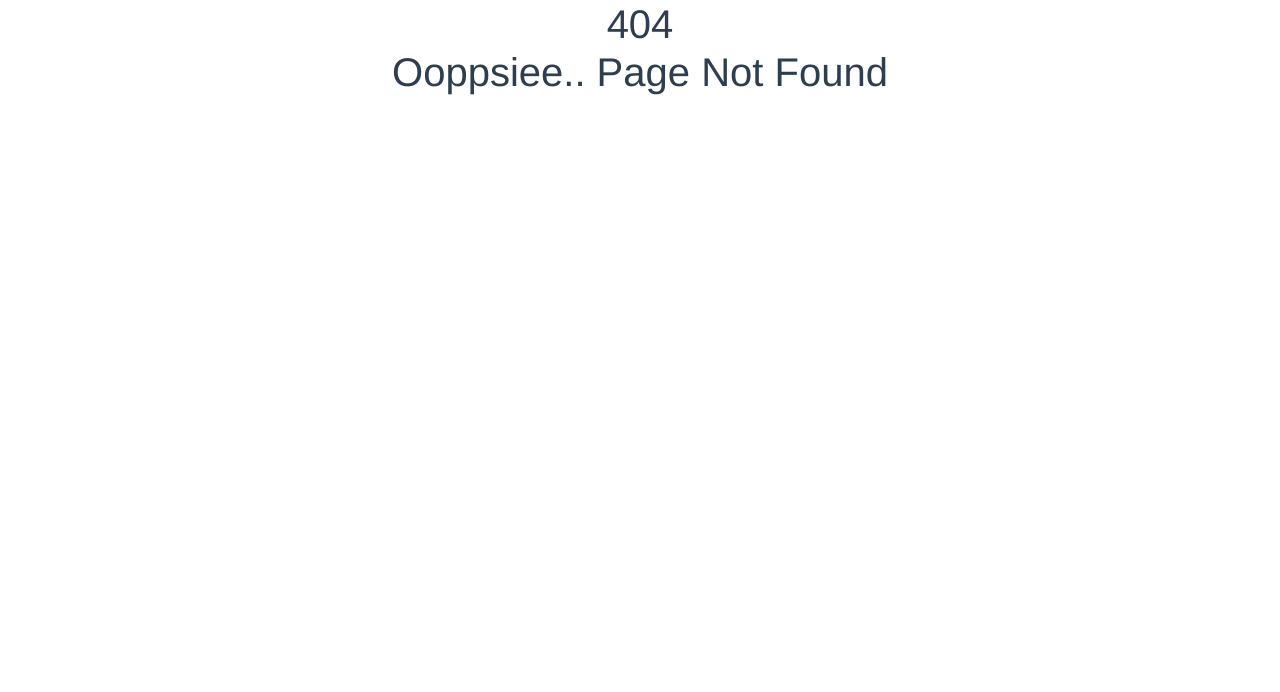
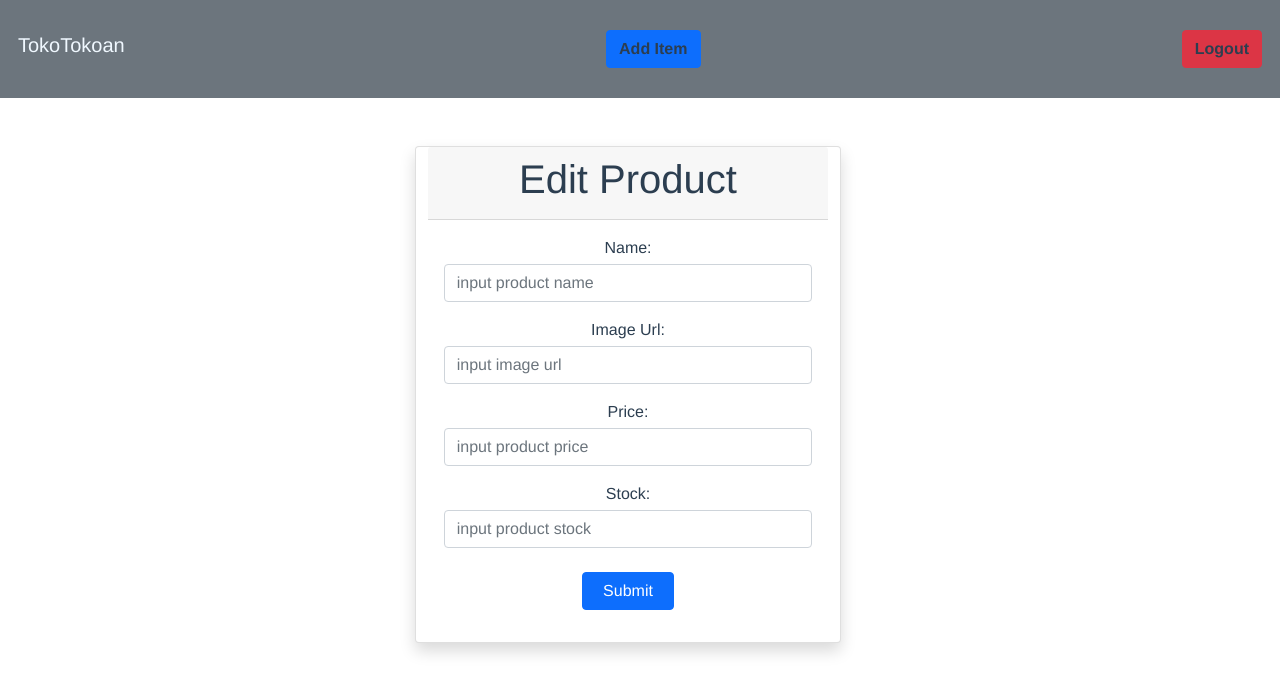
Before and after one commit to rmt-06-florence-fox/ecommerce_client_cms, a Vue app: page /edititem/1 in a window 1280 px wide. Before the commit this address had no page. Shown: the top 692 px of the page. Built offline with nearby package versions, Linux system fonts and the light colour scheme; no server answers; sample sign-in values are in the browser's storage.

Commit message:
finishing all features

```diff
--- a/public/index.html
+++ b/public/index.html
@@ -12,7 +12,7 @@
     <noscript>
       <strong>We're sorry but <%= htmlWebpackPlugin.options.title %> doesn't work properly without JavaScript enabled. Please enable it to continue.</strong>
     </noscript>
-    <div id="app" class="container-fluid"></div>
+    <div id="app"></div>
     <!-- built files will be auto injected -->
   </body>
 </html>
--- a/src/components/Navbar.vue
+++ b/src/components/Navbar.vue
@@ -1,9 +1,8 @@
 <template>
-    <div id="nav" class="navbar navbar-light bg-light justify-content-between text-col">
-      <router-link to="/products">Main Page</router-link>
-      <router-link to="/products/additem">Add Item</router-link>
-      <router-link to="/products/edititem">Edit Item</router-link>
-      <a href="#" @click="logout">Logout</a>
+    <div id="nav" class="navbar navbar-secondary bg-secondary justify-content-between text-col">
+      <router-link class="link" to="/products"><h5>TokoTokoan</h5></router-link>
+      <button class="btn btn-primary"><router-link class="link" to="/additem">Add Item</router-link></button>
+      <button class="btn btn-danger"><a href="#" class="link" @click="logout">Logout</a></button>
     </div>
 </template>
 
@@ -19,5 +18,14 @@ export default {
 </script>
 
 <style>
-
+  .link {
+    text-decoration: none;
+  }
+  .image {
+    width: 50px;
+    height: 50px;
+  }
+  h5 {
+    color: aliceblue;
+  }
 </style>
--- a/src/router/index.js
+++ b/src/router/index.js
@@ -5,17 +5,18 @@ import MainPage from '../views/MainPage.vue'
 import AddItem from '../views/AddItem.vue'
 import EditItem from '../views/EditItem.vue'
 import NotFoundPage from '../views/NotFound.vue'
+import ProductList from '../views/ProductList.vue'
 
 Vue.use(VueRouter)
 
 const routes = [
   {
-    path: '/',
+    path: '/login',
     name: 'Login',
     component: Login
   },
   {
-    path: '/products',
+    path: '/',
     name: 'MainPage',
     component: MainPage,
     children: [
@@ -25,9 +26,14 @@ const routes = [
         component: AddItem
       },
       {
-        path: 'edititem',
+        path: 'edititem/:id',
         name: 'EditItem',
         component: EditItem
+      },
+      {
+        path: 'products',
+        name: 'ProductList',
+        component: ProductList
       }
     ]
   },
--- a/src/store/index.js
+++ b/src/store/index.js
@@ -7,8 +7,16 @@ Vue.use(Vuex)
 
 export default new Vuex.Store({
   state: {
+    products: [],
+    product: []
   },
   mutations: {
+    fetchProduct (state, data) {
+      state.products = data
+    },
+    findProduct (state, data) {
+      state.product = data
+    }
   },
   actions: {
     login (context, payload) {
@@ -37,7 +45,7 @@ export default new Vuex.Store({
         }
       })
         .then(res => {
-          console.log(res)
+          context.commit('fetchProduct', res.data)
         })
         .catch(err => {
           console.log(err)
@@ -64,12 +72,27 @@ export default new Vuex.Store({
           console.log(err)
         })
     },
+    findProductById (context, id) {
+      return axios({
+        method: 'GET',
+        url: '/products/' + id,
+        headers: {
+          access_token: localStorage.getItem('access_token')
+        }
+      })
+    },
     editProduct (context, payload) {
       axios({
         method: 'PUT',
-        url: '/products' + payload.id,
+        url: '/products/' + payload.id,
         headers: {
           access_token: localStorage.getItem('access_token')
+        },
+        data: {
+          name: payload.name,
+          image_url: payload.image_url,
+          price: payload.price,
+          stock: payload.stock
         }
       })
         .then(res => {
@@ -80,16 +103,13 @@ export default new Vuex.Store({
         })
     },
     deleteProduct (context, id) {
-      axios({
+      return axios({
         method: 'DELETE',
         url: '/products/' + id,
         headers: {
           access_token: localStorage.getItem('access_token')
         }
       })
-        .then(res => {
-          router.push('/products')
-        })
     }
   },
   modules: {
--- a/src/views/EditItem.vue
+++ b/src/views/EditItem.vue
@@ -1,10 +1,82 @@
 <template>
-  <h1>Edit Item</h1>
+  <div class="container row justify-content-center mt-5">
+    <div class="card shadow col-4">
+      <div class="card-header">
+        <h1>Edit Product</h1>
+      </div>
+      <div class="card-body">
+        <form @submit.prevent="editProduct">
+          <div class="form-group">
+            <label for="name">Name:</label>
+            <input type="text" class="form-control mb-3 mt-1" v-model="name" placeholder="input product name">
+          </div>
+          <div class="form-group">
+            <label for="image_url">Image Url:</label>
+            <input type="text" class="form-control mb-3 mt-1" v-model="image_url" placeholder="input image url">
+          </div>
+          <div class="form-group">
+            <label for="price">Price:</label>
+            <input type="number" class="form-control mb-3 mt-1" v-model="price" placeholder="input product price">
+          </div>
+          <div class="form-group">
+            <label for="stock">Stock:</label>
+            <input type="number" class="form-control mb-3 mt-1" v-model="stock" placeholder="input product stock">
+          </div>
+          <div class="row mt-4">
+            <div class="">
+              <button type="submit" class="btn col-3 btn-primary mb-3">Submit</button>
+            </div>
+          </div>
+        </form>
+      </div>
+    </div>
+  </div>
 </template>
 
 <script>
 export default {
-  name: 'EditItem'
+  name: 'EditItem',
+  data () {
+    return {
+      name: '',
+      image_url: '',
+      price: '',
+      stock: ''
+    }
+  },
+  methods: {
+    findProduct () {
+      this.$store.dispatch('findProductById', this.$route.params.id)
+        .then(res => {
+          console.log(res)
+          this.name = res.data.name
+          this.image_url = res.data.image_url
+          this.price = res.data.price
+          this.stock = res.data.stock
+        })
+        .catch(err => {
+          console.log(err)
+        })
+    },
+    editProduct () {
+      const payload = {
+        id: this.$route.params.id,
+        name: this.name,
+        image_url: this.image_url,
+        price: this.price,
+        stock: this.stock
+      }
+      this.$store.dispatch('editProduct', payload)
+    }
+  },
+  computed: {
+    getItem () {
+      return this.$store.state.product
+    }
+  },
+  created () {
+    this.findProduct()
+  }
 }
 </script>
 
--- a/src/views/MainPage.vue
+++ b/src/views/MainPage.vue
@@ -1,5 +1,5 @@
 <template>
-  <div class="fill row">
+  <div class="row d-flex">
     <Navbar></Navbar>
     <router-view/>
   </div>
--- a/src/views/ProductList.vue
+++ b/src/views/ProductList.vue
@@ -1,17 +1,64 @@
 <template>
-
+  <div class="d-flex">
+    <div class="m-5" v-for="(product, i) in getProduct" :key="i">
+      <div class="card fit shadow mr-2">
+        <div class="card-header">
+          <img :src="product.image_url" class="img" alt="">
+        </div>
+        <div class="card-body row mr-5">
+          <div class="">
+            <h3>Name: {{ product.name }}</h3>
+            <h3>Product: {{ product.price }}</h3>
+            <h3>Stock: {{ product.stock }}</h3>
+          </div>
+          <div class="d-flex">
+            <button class="btn btn-primary m-2" @click.prevent="editProduct(product.id)">Edit</button>
+            <button class="btn btn-danger m-2" @click.prevent="deleteProduct(product.id)">Delete</button>
+          </div>
+        </div>
+      </div>
+    </div>
+  </div>
 </template>
 
 <script>
 export default {
+  name: 'ProductList',
   methods: {
     fetchData () {
       this.$store.dispatch('fetchData')
+    },
+    editProduct (id) {
+      this.$router.push('edititem/' + id)
+    },
+    deleteProduct (id) {
+      this.$store.dispatch('deleteProduct', id)
+        .then(res => {
+          this.fetchData()
+        })
+        .catch(err => {
+          console.log(err)
+        })
     }
   },
+  computed: {
+    getProduct () {
+      return this.$store.state.products
+    }
+  },
+  created () {
+    this.fetchData()
+  }
 }
 </script>
 
 <style>
-
+  .img {
+    width: 200px;
+    height: 200px;
+  }
+  .fit {
+    width: 400px;
+    height: 450px;
+  }
 </style>
```
